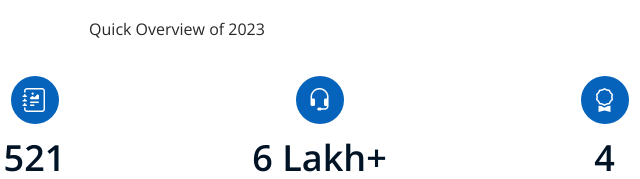
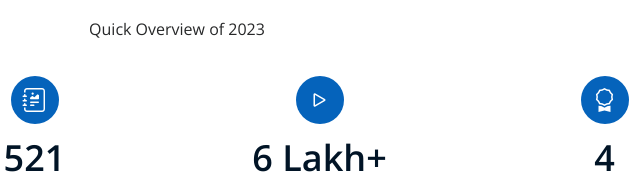
Before and after one commit to jitendramali/Jitendra2023Showcase, a plain HTML site: page index.html in a window 1280 px wide. Shown: the part 921-1100 px from the top of the page, 513-1153 px from the left. Drawn offline with nearby package versions, Linux system fonts and the light colour scheme.

Commit message:
Update index.html

```diff
--- a/index.html
+++ b/index.html
@@ -98,7 +98,7 @@
 
           <div class="col-lg-3 col-md-6 mt-5 mt-lg-0">
             <div class="count-box">
-              <i class="bi bi-headset"></i>
+              <i class="bi bi-play"></i>
 <span>6 Lakh+  </span>              <!-- <span data-purecounter-start="0" data-purecounter-end="200" data-purecounter-duration="1" class="purecounter"></span> -->
               <p>Youtube Video View</p>
             </div>
```
